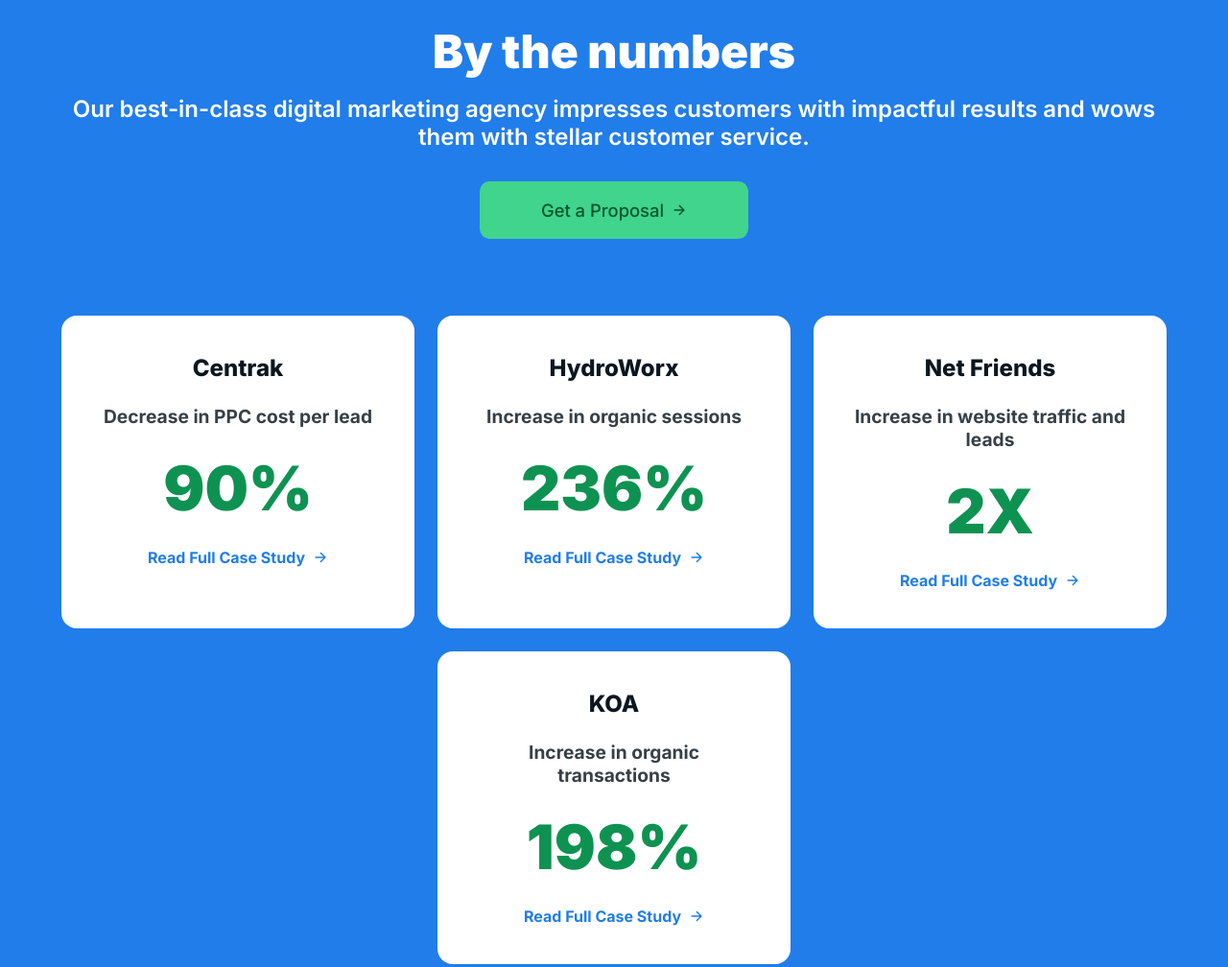
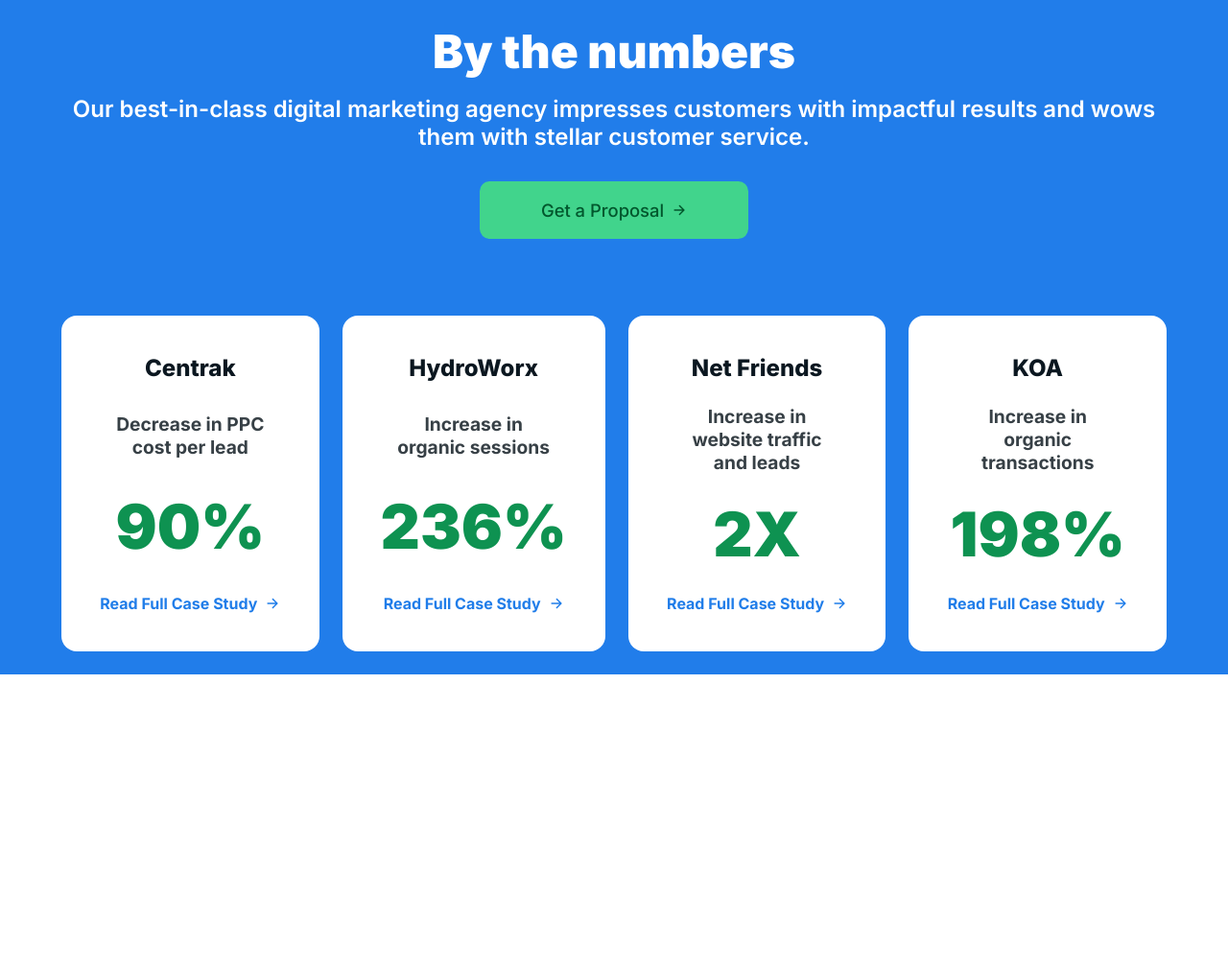
Before and after one commit to Samuel-Gom/componentes, a plain HTML site: page section-by-the-number/index.html in a window 1280 px wide. Shown: the whole page at 96% size. After the commit the page ends 800 px from the top, so only its background shows below. Drawn offline with Linux system fonts and the light colour scheme.

Commit message:
change columns grid in media querys

```diff
--- a/section-by-the-number/css/styles.css
+++ b/section-by-the-number/css/styles.css
@@ -103,7 +103,7 @@ body { font-family: "Inter", sans-serif; }
 }
 
 .card__percentage {
-  font-size: 4rem;
+  font-size: 3rem;
   font-weight: 900;
   color: #0E9251;
 }
@@ -121,12 +121,7 @@ body { font-family: "Inter", sans-serif; }
   }
 }
 
-@media (width >= 768px) {
-  .by-the-numbers__cta {
-    width: max-content;
-    padding: 1.2rem 4rem;
-  }
-
+@media (width >= 520px) {
   .by-the-numbers__cards {
     grid-template-columns: repeat(2, 1fr);
     grid-template-areas:  "one   two"
@@ -142,16 +137,40 @@ body { font-family: "Inter", sans-serif; }
   .card--four { grid-area: four; }
 }
 
+@media (width >= 768px) {
+  .by-the-numbers__cta {
+    width: max-content;
+    padding: 1.2rem 4rem;
+  }
+
+  .by-the-numbers__cards {
+    grid-template-columns: repeat(3, 1fr);
+    grid-template-areas:  "one two three"
+                          ". four .";
+  }
+
+  .card {
+    justify-content: space-between;
+  }
+
+  .card__subtitle {
+    padding-inline: 1rem;
+  }
+}
+
 @media (width >= 1024px) {
   .by-the-numbers__title {
     font-size: 3rem;
+  }
+
+  .card__percentage {
+    font-size: 4rem;
   }
 }
 
 @media (width >= 1200px) {
   .by-the-numbers__cards {
-    grid-template-columns: repeat(3, 1fr);
-    grid-template-areas:  "one two three"
-                          ". four .";
+    grid-template-columns: repeat(4, 1fr);
+    grid-template-areas:  "one two three four";
   }
 }
```
